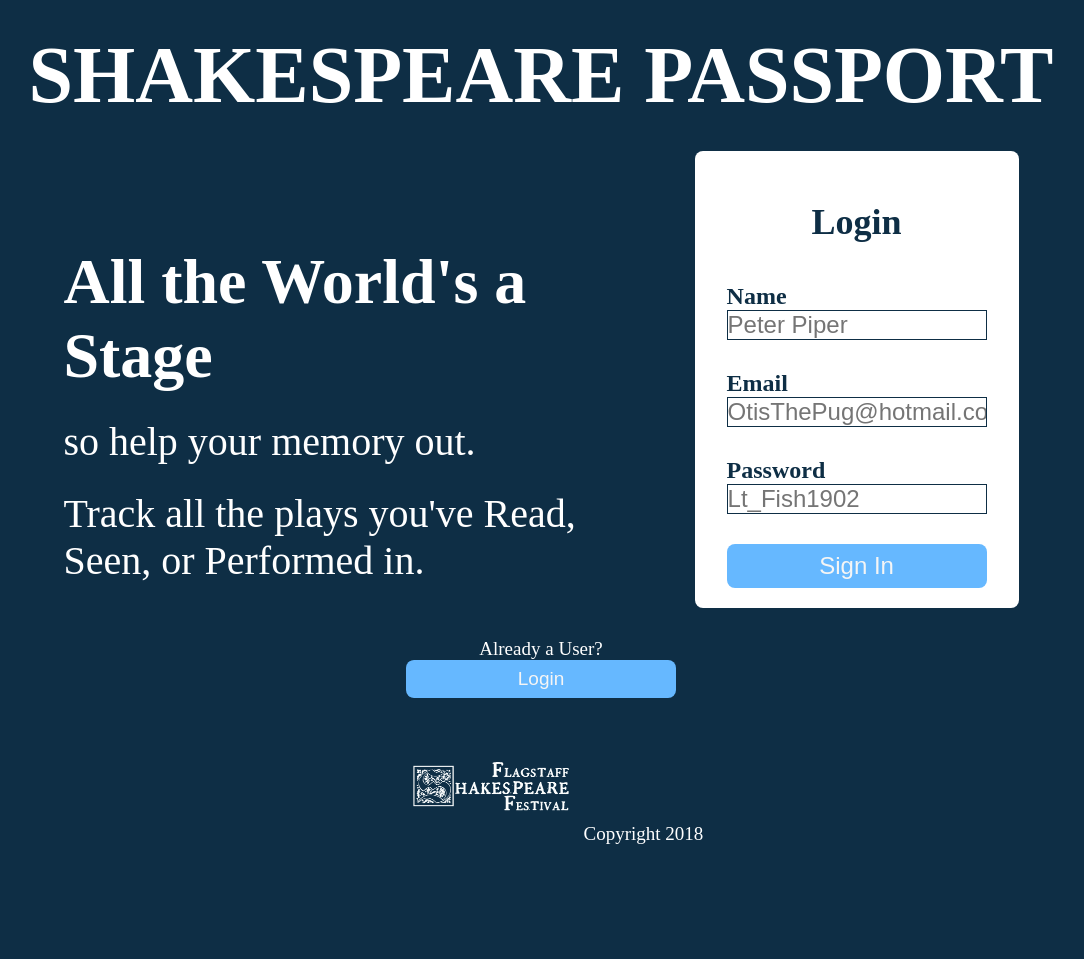
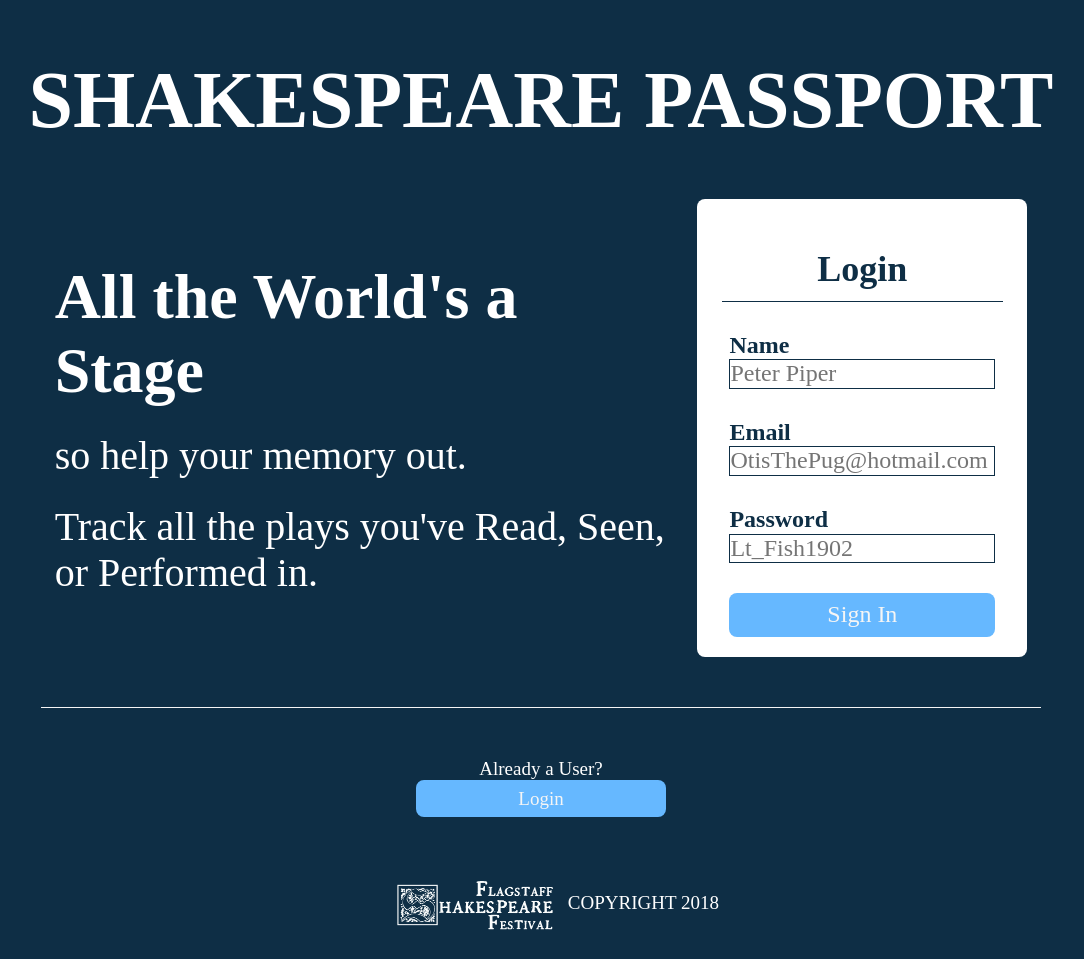
Before and after one commit to BlitzDampfwalze/shakespeare-passport-node-capstone, a website: page public/index.html in a window 1280 px wide. Shown: the whole page, without its empty margins (99-1183 px from the left). Before the commit the page ends 845 px from the top, so only its background shows below. Drawn offline with nearby package versions, Linux system fonts and the light colour scheme; a web font is replaced by a local one.

Commit message:
Working on Spacing and section dividers

```diff
--- a/public/index.html
+++ b/public/index.html
@@ -5,9 +5,9 @@
     <meta charset="utf-8">
     <meta name="viewport" content="width=device-width, initial-scale=1">
     <title>Shakespeare Passport Node Capstone</title>
+    <link rel="stylesheet" href="https://cdnjs.cloudflare.com/ajax/libs/normalize/8.0.0/normalize.css">
+    <link rel="stylesheet" href="reset.css">
     <link rel="stylesheet" href="style.css">
-    <link rel="stylesheet" href="reset.css">
-    <!--    <link rel="stylesheet" href="https://cdnjs.cloudflare.com/ajax/libs/normalize/8.0.0/normalize.css">-->
 </head>
 
 <body>
@@ -21,7 +21,7 @@
                 <p>so help your memory out.</p>
                 <p>Track all the plays you've Read, Seen, or Performed in.</p>
             </section>
-            <form action="#">
+            <form action="#" class="sign-up-form">
                 <legend>Login</legend>
                 <fieldset>
                     <p>
@@ -39,12 +39,13 @@
                     <button type="submit" class="submit-button">Sign In</button>
                 </fieldset>
             </form>
-            <div class="bottom-button">
-                <p>Already a User?</p>
-                <button type="submit" class="login-button">Login</button>
-            </div>
+        </div>
+        <div class="bottom-button">
+            <p>Already a User?</p>
+            <button type="submit" class="login-button">Login</button>
         </div>
     </main>
+
     <footer>
         <img src="images/flagstaff-shakes-logo.png" alt="Flagstaff Shakespeare Festival logo graphic with fancy Shakespeare 'S'" id="flag-shakes-logo">
         <p>Copyright 2018</p>
--- a/public/style.css
+++ b/public/style.css
@@ -27,7 +27,7 @@ header {
 
 #form-container {
     width: 100%;
-    max-width: 1080px;
+    max-width: 1100px;
     margin: 0 auto;
 }
 
@@ -37,6 +37,7 @@ header {
     width: 58%;
     text-align: left;
     padding: 0 20px 0 0;
+    vertical-align: middle;
 }
 
 #form-text p {
@@ -47,7 +48,8 @@ h3 {
     font-size: 4rem;
 }
 
-form {
+.sign-up-form {
+    vertical-align: middle;
     font-weight: 600;
     display: inline-block;
     margin: 0 auto;
@@ -60,23 +62,25 @@ form {
     padding: 20px 0;
 }
 
-legend {
+.sign-up-form legend {
     font-size: 36px;
     margin: 20px auto;
     padding: 10px;
+    border-bottom: #0E2E45 solid 1px;
+    width: 85%;
 }
 
-fieldset {
+.sign-up-form fieldset {
     border: none;
     padding: 0 2rem;
 }
 
-fieldset p {
+.sign-up-form fieldset p {
     margin: 10px auto 30px;
     text-align: left;
 }
 
-input {
+.sign-up-form input {
     border: #0E2E45 1px solid;
     width: 100%;
 }
@@ -91,7 +95,10 @@ input {
 
 .bottom-button {
     width: 100%;
-    margin: 30px auto;
+    border-top: whitesmoke solid 1px;
+    margin: 50px auto 30px;
+    max-width: 1000px;
+    padding: 50px 0 0;
 }
 
 .login-button {
@@ -105,8 +112,11 @@ input {
 #flag-shakes-logo {
     display: inline-block;
     max-width: 200px;
+    vertical-align: middle;
 }
 
 footer p {
     display: inline-block;
+    vertical-align: middle;
+    text-transform: uppercase;
 }
```
